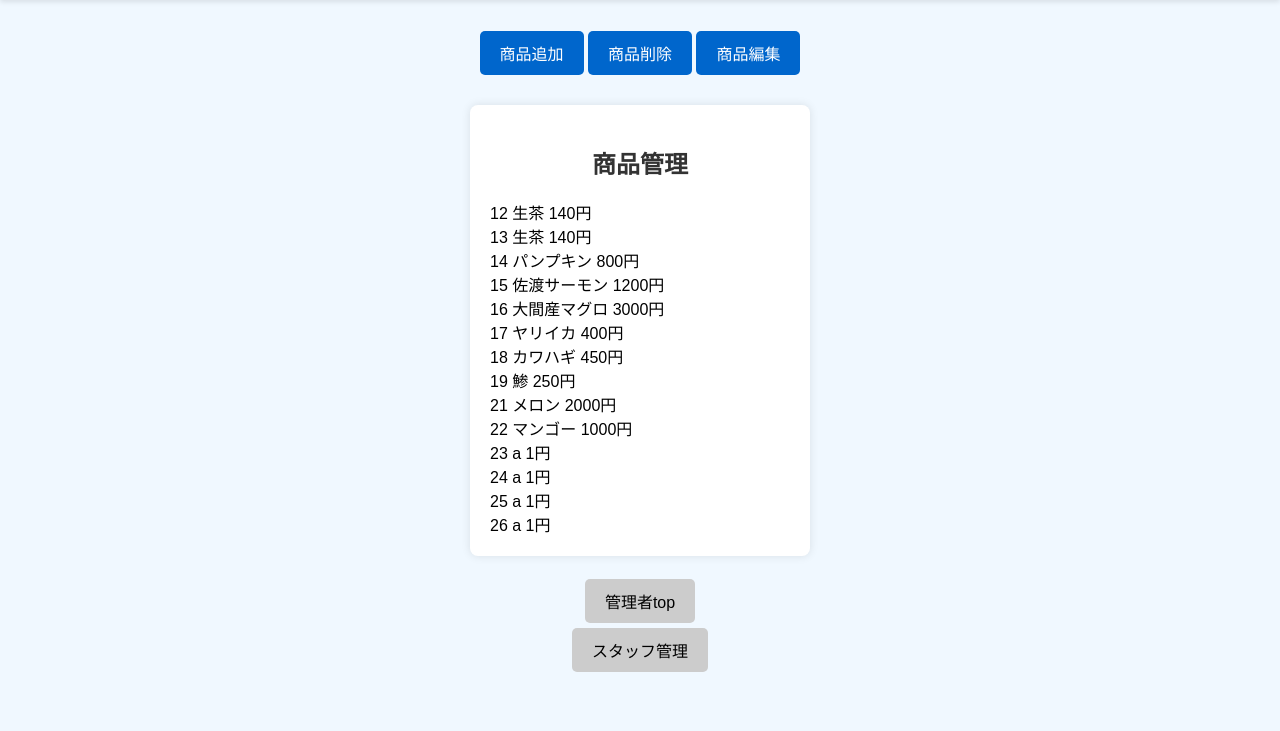
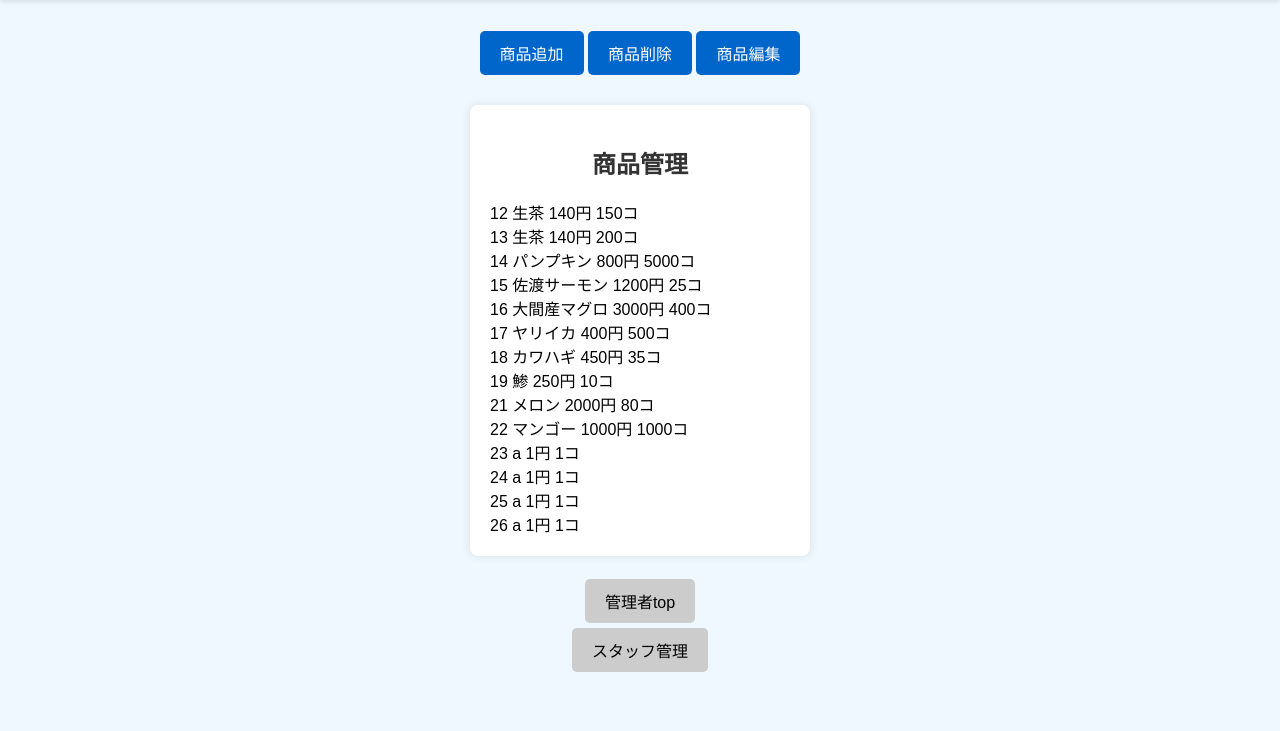
Before and after one commit to yabukilab/matsuda-d, a PHP site: page /p_admin_top.php in a window 1280 px wide. Shown: the part 109-840 px from the top of the page. Run offline with PHP 8.4, Linux system fonts and the light colour scheme; data comes from the database, SQL or seed files in the repository.

Commit message:
20240712

```diff
--- a/htdocs/p_admin_top.php
+++ b/htdocs/p_admin_top.php
@@ -40,7 +40,9 @@ try
 					print h($rec['code']).' ';
 					print h($rec['name']).' ';
 					print h($rec['price']);
-                    print'円';
+                    print'円'.' ';
+					print h($rec['zaikosuu']);
+					print'コ';
 					print '<br />';
 				}
 
```
